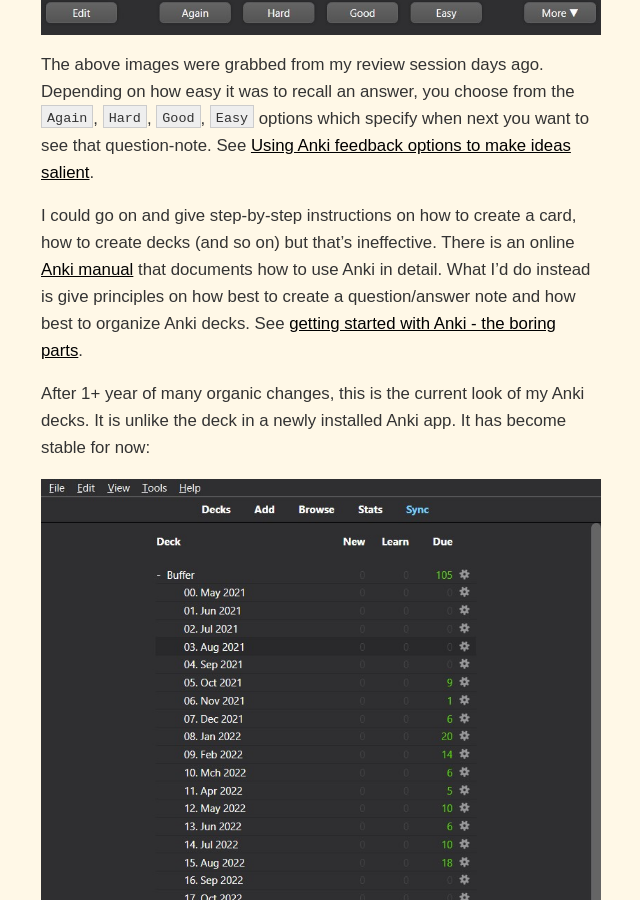
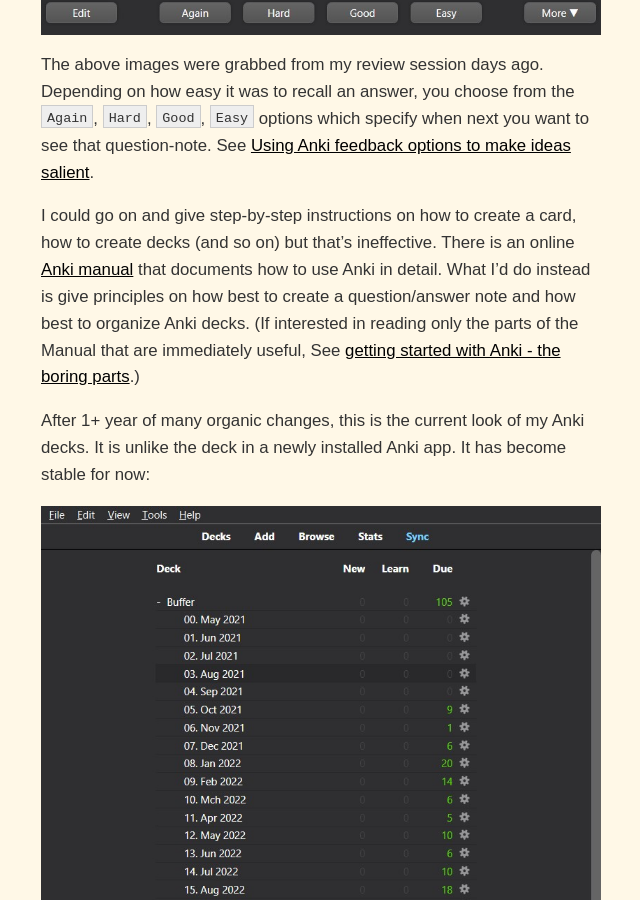
Before and after one commit to dCO2/rococo, a Jekyll site: the page built from _posts/2022-08-17-project-mnemosyne.md, in a window 1280 px wide and 900 px high, scrolled down 4127 px. Shown: the whole window, without its empty margins (335-975 px from the left). Built offline with Jekyll 4.4.1, drawn with Linux system fonts in a browser that asks for light colours; some web fonts are replaced.

Commit message:
Refactors and Additions

```diff
--- a/_posts/2022-08-17-project-mnemosyne.md
+++ b/_posts/2022-08-17-project-mnemosyne.md
@@ -86,7 +86,7 @@ And an answer. Like so:
 
 The above images were grabbed from my review session days ago. Depending on how easy it was to recall an answer, you choose from the `Again`, `Hard`, `Good`, `Easy` options which specify when next you want to see that question-note. See [Using Anki feedback options to make ideas salient]().
 
-I could go on and give step-by-step instructions on how to create a card, how to create decks (and so on) but that's ineffective. There is an online [Anki manual](https://docs.ankiweb.net/) that documents how to use Anki in detail. What I'd do instead is give principles on how best to create a question/answer note and how best to organize Anki decks. See [getting started with Anki - the boring parts]().
+I could go on and give step-by-step instructions on how to create a card, how to create decks (and so on) but that's ineffective. There is an online [Anki manual](https://docs.ankiweb.net/) that documents how to use Anki in detail. What I'd do instead is give principles on how best to create a question/answer note and how best to organize Anki decks. (If interested in reading only the parts of the Manual that are immediately useful, See [getting started with Anki - the boring parts]().)
 
 After 1+ year of many organic changes, this is the current look of my Anki decks. It is unlike the deck in a newly installed Anki app. It has become stable for now:
 
```
